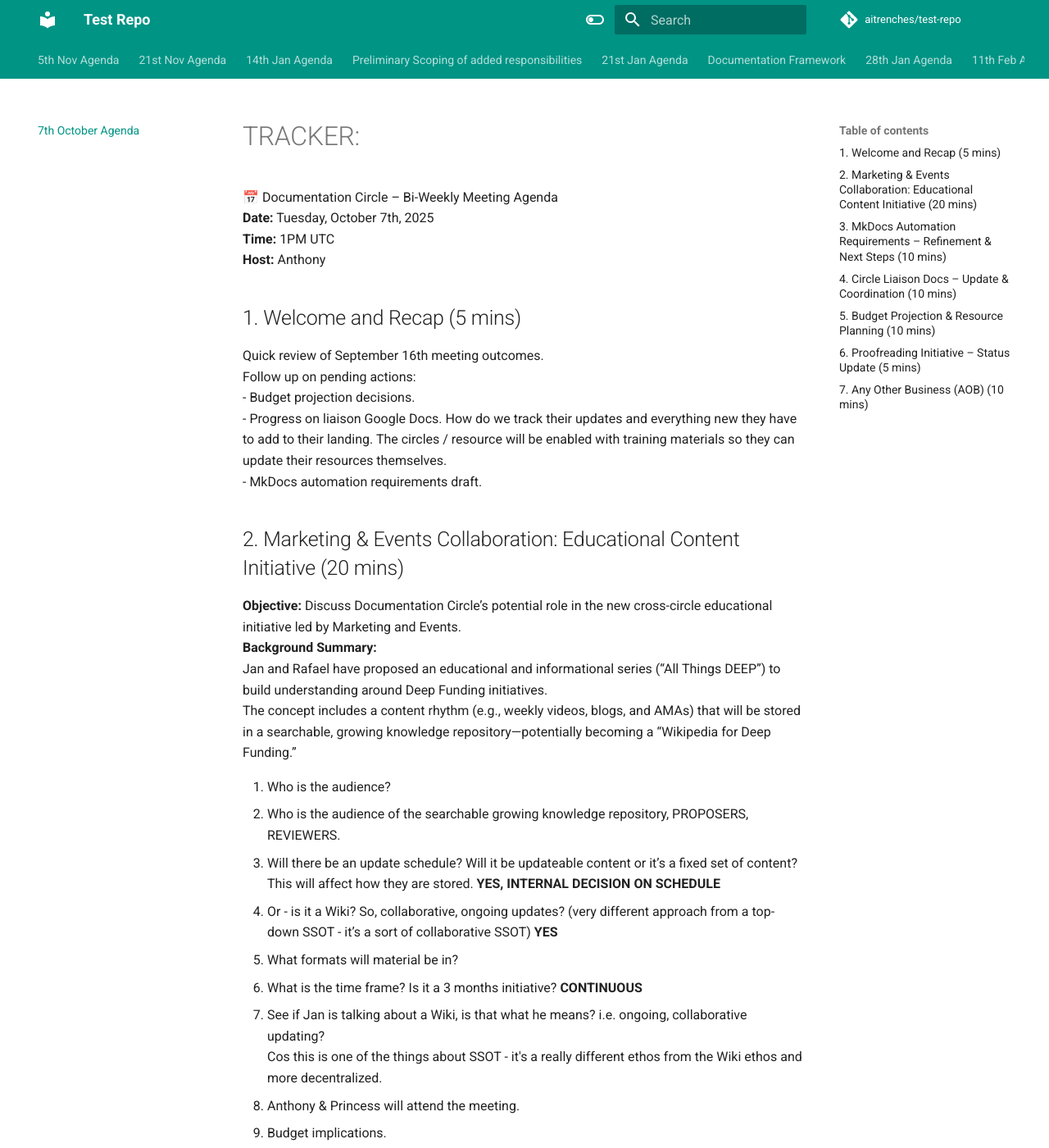
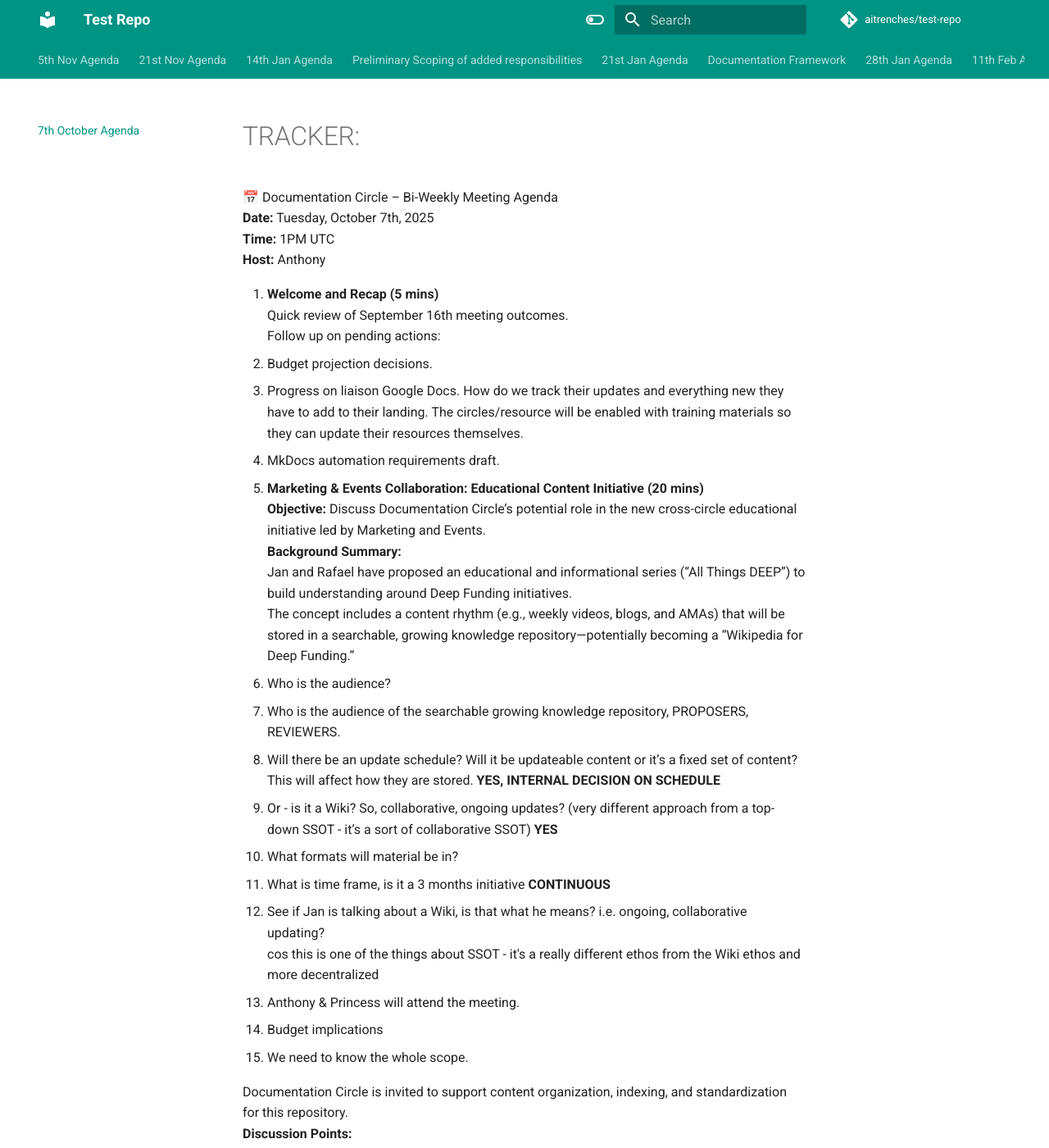
Before and after one commit to aitrenches/test-repo, an MkDocs documentation site: the page built from docs/7th-october-agenda.md, in a window 1280 px wide and 1400 px high. Shown: the whole window at 82% size. Built offline with MkDocs 1.6.1 and Material for MkDocs 9.7.7, drawn with Linux system fonts in a browser that asks for light colours; comment, search, counter and statistics services are not loaded; some of the changed text lies outside the part shown.

Commit message:
Update: 7th October Agenda

```diff
--- a/docs/7th-october-agenda.md
+++ b/docs/7th-october-agenda.md
@@ -4,72 +4,71 @@
 **Time:** 1PM UTC
 **Host:** Anthony
 
-## 1. Welcome and Recap (5 mins)
-Quick review of September 16th meeting outcomes.
-Follow up on pending actions:
-- Budget projection decisions.
-- Progress on liaison Google Docs. How do we track their updates and everything new they have to add to their landing. The circles / resource will be enabled with training materials so they can update their resources themselves.
-- MkDocs automation requirements draft.
+1. **Welcome and Recap (5 mins)**
+   Quick review of September 16th meeting outcomes.
+   Follow up on pending actions:
+   - Budget projection decisions.
+   - Progress on liaison Google Docs. How do we track their updates and everything new they have to add to their landing. The circles/resource will be enabled with training materials so they can update their resources themselves.
+   - MkDocs automation requirements draft.
 
-## 2. Marketing & Events Collaboration: Educational Content Initiative (20 mins)
-**Objective:** Discuss Documentation Circle’s potential role in the new cross-circle educational initiative led by Marketing and Events.
-**Background Summary:**
-Jan and Rafael have proposed an educational and informational series (“All Things DEEP”) to build understanding around Deep Funding initiatives.
-The concept includes a content rhythm (e.g., weekly videos, blogs, and AMAs) that will be stored in a searchable, growing knowledge repository—potentially becoming a “Wikipedia for Deep Funding.”
+2. **Marketing & Events Collaboration: Educational Content Initiative (20 mins)**
+   **Objective:** Discuss Documentation Circle’s potential role in the new cross-circle educational initiative led by Marketing and Events.
+   **Background Summary:**
+   Jan and Rafael have proposed an educational and informational series (“All Things DEEP”) to build understanding around Deep Funding initiatives.
+   The concept includes a content rhythm (e.g., weekly videos, blogs, and AMAs) that will be stored in a searchable, growing knowledge repository—potentially becoming a “Wikipedia for Deep Funding.”
 
-1. Who is the audience?
-2. Who is the audience of the searchable growing knowledge repository, PROPOSERS, REVIEWERS.
-3. Will there be an update schedule? Will it be updateable content or it’s a fixed set of content? This will affect how they are stored. **YES, INTERNAL DECISION ON SCHEDULE**
-4. Or - is it a Wiki? So, collaborative, ongoing updates? (very different approach from a top-down SSOT - it’s a sort of collaborative SSOT) **YES**
-5. What formats will material be in?
-6. What is the time frame? Is it a 3 months initiative? **CONTINUOUS**
-7. See if Jan is talking about a Wiki, is that what he means? i.e. ongoing, collaborative updating?
-   Cos this is one of the things about SSOT - it's a really different ethos from the Wiki ethos and more decentralized.
-8. Anthony & Princess will attend the meeting.
-9. Budget implications.
-10. We need to know the whole scope.
+   1. Who is the audience?
+   2. Who is the audience of the searchable growing knowledge repository, PROPOSERS, REVIEWERS.
+   3. Will there be an update schedule? Will it be updateable content or it’s a fixed set of content? This will affect how they are stored. **YES, INTERNAL DECISION ON SCHEDULE**
+   4. Or - is it a Wiki? So, collaborative, ongoing updates? (very different approach from a top-down SSOT - it’s a sort of collaborative SSOT) **YES**
+   5. What formats will material be in?
+   6. What is time frame, is it a 3 months initiative **CONTINUOUS**
+   7. See if Jan is talking about a Wiki, is that what he means? i.e. ongoing, collaborative updating?
+      cos this is one of the things about SSOT - it's a really different ethos from the Wiki ethos and more decentralized
+   8. Anthony & Princess will attend the meeting.
+   9. Budget implications
+   10. We need to know the whole scope.
 
-Documentation Circle is invited to support content organization, indexing, and standardization for this repository.
-**Discussion Points:**
-- How the Documentation Circle can contribute (structure, metadata, repository setup, long-term maintenance).
-- Potential integration with the MkDocs automation and SSOT framework.
-- Decide on who will represent the Circle at Thursday’s 13:00 UTC call with Jan and Rafael DN.
-**ACTION:** Assign representative(s) and define first contribution steps.
+   Documentation Circle is invited to support content organization, indexing, and standardization for this repository.
+   **Discussion Points:**
+   - How the Documentation Circle can contribute (structure, metadata, repository setup, long-term maintenance).
+   - Potential integration with the MkDocs automation and SSOT framework.
+   - Decide on who will represent the Circle at Thursday’s 13:00 UTC call with Jan and Rafael DN.
+   **ACTION:** Assign representative(s) and define first contribution steps.
 
-## 3. MkDocs Automation Requirements – Refinement & Next Steps (10 mins)
-- Review progress on the Requirements Doc and feedback from Circles.
-- Update on walkthrough guide progress (Anthony).
-- Integration ideas from the new educational repository initiative.
-**ACTION:** Finalize deliverables timeline for 10th October.
+3. **MkDocs Automation Requirements – Refinement & Next Steps (10 mins)**
+   Review progress on the Requirements Doc and feedback from Circles.
+   Update on walkthrough guide progress (Anthony).
+   Integration ideas from the new educational repository initiative.
+   **ACTION:** Finalize deliverables timeline for 10th October.
 
-## 4. Circle Liaison Docs – Update & Coordination (10 mins)
-- Progress check on creation and population of Circle-specific Google Docs.
-- Identify any Circles needing additional support or follow-up.
-- Plan sync between liaisons and the new educational initiative for documentation alignment.
-  - Tobias - Review Circle - ongoing
-  - Vani - DF Book - ongoing
-  - Sophia - Operations & Onboarding - ongoing
-  - Love - IT & Data Analytics - ongoing
-  - Princess - Events & Marketing - ongoing
-  - Anthony - Dev Outreach & Biz Dev - ongoing
-All to add docs to folder on shared drive [Google Drive](https://drive.google.com/drive/folders/15t2lHypIPEBZmJ6pM3yA1NPvvzO4C-zR?usp=drive_link)
+4. **Circle Liaison Docs – Update & Coordination (10 mins)**
+   Progress check on creation and population of Circle-specific Google Docs.
+   Identify any Circles needing additional support or follow-up.
+   Plan sync between liaisons and the new educational initiative for documentation alignment.
+   - Tobias - Review Circle - ongoing
+   - Vani - DF Book - ongoing
+   - Sophia - Operations & Onboarding - ongoing
+   - Love - IT & Data Analytics - ongoing
+   - Princess - Events & Marketing - ongoing
+   - Anthony - Dev Outreach & Biz Dev - ongoing
+   All to add docs to folder on shared drive [Google Drive](https://drive.google.com/drive/folders/15t2lHypIPEBZmJ6pM3yA1NPvvzO4C-zR?usp=drive_link)
 
-**LAST UPDATED** dates are needed.
-Should it be our role to identify what elements are likely to need updating, and agree a schedule with the Circle?
+   LAST UPDATED dates are needed.
+   Should it be our role to identify what elements are likely to need updating, and agree a schedule with the Circle?
 
-## 5. Budget Projection & Resource Planning (10 mins)
-- Revisit 6-month budget projection (Sophia).
-- Any adjustments following new cross-circle collaboration needs.
-- Resource allocation for automation work.
+5. **Budget Projection & Resource Planning (10 mins)**
+   Revisit 6-month budget projection (Sophia).
+   Any adjustments following new cross-circle collaboration needs.
+   Resource allocation for automation work.
+   Budget not yet submitted…
+   We need to know the whole scope before we can see the % increase in the budget, also the timeline of the initiate the budget.
 
-Budget not yet submitted…
-We need to know the whole scope before we can see the % increase in the budget, also the timeline of the initiative for the budget.
+6. **Proofreading Initiative – Status Update (5 mins)**
+   Channel creation and stakeholder coordination update (Vani).
+   Pending approval workflows and testing phase.
 
-## 6. Proofreading Initiative – Status Update (5 mins)
-- Channel creation and stakeholder coordination update (Vani).
-- Pending approval workflows and testing phase.
-
-## 7. Any Other Business (AOB) (10 mins)
-- Discussion on 6-month bonus share and recognition planning.
-- Open floor for updates, announcements, or issues.
-- Confirm next meeting date (October 21st, 2025).
+7. **Any Other Business (AOB) (10 mins)**
+   Discussion on 6-month bonus share and recognition planning.
+   Open floor for updates, announcements, or issues.
+   Confirm next meeting date (October 21st, 2025).
```
